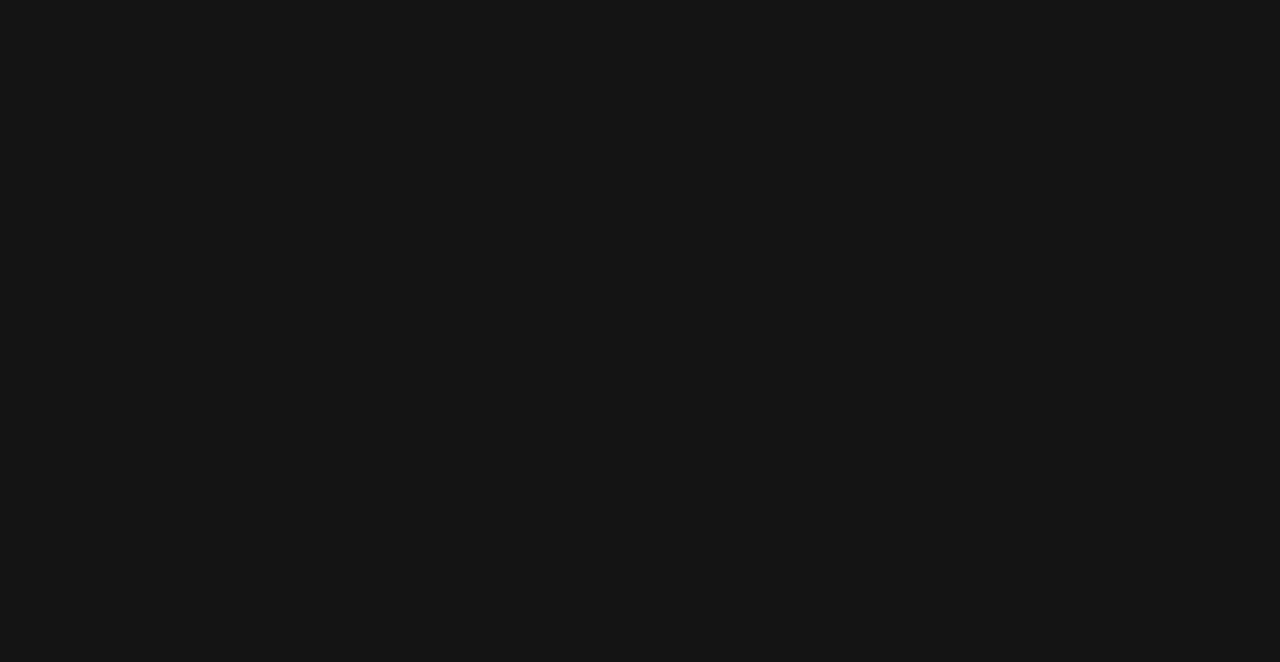
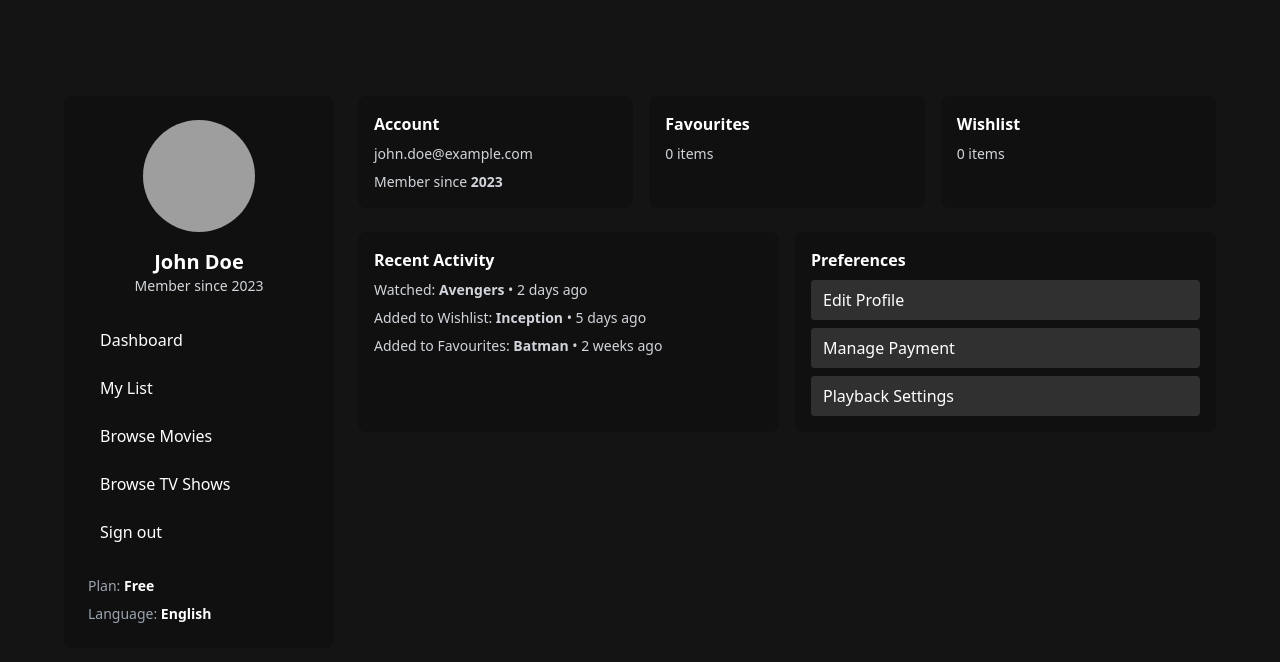
Before and after one commit to ShruthiMeenakshi/CineFlix, a React (Vite) app in the folder frontend/: page /profile in a window 1280 px wide. Before the commit this address had no page. Shown: the top 662 px of the page. Built offline with nearby package versions, Linux system fonts and the light colour scheme; grey boxes are pictures that could not be loaded.

Commit message:
enhanced loading speed and profile updation

```diff
--- a/frontend/src/App.jsx
+++ b/frontend/src/App.jsx
@@ -7,6 +7,7 @@ import News from './pages/News.jsx';
 import MovieDetails from './pages/MovieDetails.jsx';
 import Tvshows from './pages/Tvshows.jsx';
 import MyList from './pages/MyList.jsx';
+import Profile from './pages/Profile.jsx';
 
 export default function App() {
   return (
@@ -19,6 +20,7 @@ export default function App() {
         <Route path="/news" element={<News />} />
         <Route path="/movie/:title" element={<MovieDetails />} />
         <Route path="/list" element={<MyList />} />
+        <Route path="/profile" element={<Profile />} />
       </Routes>
     </div>
   );
--- a/frontend/src/pages/Home.jsx
+++ b/frontend/src/pages/Home.jsx
@@ -150,7 +150,7 @@ export default function Home() {
           <a href="#" className="text-3xl font-bold text-movieshere-red">MOVIES<span className="text-white">HERE</span></a>
           <div className="hidden md:flex ml-8 space-x-6">
             <Link to="/" className="hover:text-gray-300">Home</Link>
-            <Link to="/movies" className="hover:text-gray-300">TV Shows</Link>
+            <Link to="/tvshows" className="hover:text-gray-300">TV Shows</Link>
             <Link to="/movies" className="hover:text-gray-300">Movies</Link>
             <Link to="/news" className="hover:text-gray-300">New & Popular</Link>
             <Link to="/list" className="hover:text-gray-300">My List</Link>
@@ -161,10 +161,10 @@ export default function Home() {
             <i className="fas fa-search text-gray-300 mr-2"></i>
             <input value={navbarQuery} onChange={(e) => setNavbarQuery(e.target.value)} onKeyDown={(e) => { if (e.key === 'Enter') { setQuery(navbarQuery); searchMovies(navbarQuery, 1); } }} id="navbarSearchInput" type="text" placeholder="Search movies..." className="bg-transparent text-sm focus:outline-none w-48" />
           </div>
-          <a href="/profile.html" className="flex items-center space-x-2 cursor-pointer">
+          <Link to="/profile" className="flex items-center space-x-2 cursor-pointer">
             <img src="https://randomuser.me/api/portraits/men/32.jpg" alt="Profile" className="w-8 h-8 rounded" />
             <i className="fas fa-caret-down hover:text-gray-300"></i>
-          </a>
+          </Link>
         </div>
       </nav>
 
--- a/frontend/src/pages/Movies.jsx
+++ b/frontend/src/pages/Movies.jsx
@@ -9,6 +9,7 @@ export default function Movies() {
   }, []);
 
   const [posters, setPosters] = useState([]);
+  const [activeCategory, setActiveCategory] = useState('All');
 
   // fetch random posters from backend and initialize sliders
   useEffect(() => {
@@ -17,7 +18,9 @@ export default function Movies() {
         const res = await fetch('http://localhost:8082/api/movies/random-posters?count=12');
         const data = await res.json();
         if (Array.isArray(data) && data.length) {
-          setPosters(data);
+          // normalize to objects so we have consistent shape
+          const normalized = data.map((u, i) => ({ Poster: u, Title: `Poster ${i+1}`, imdbID: `poster-${i}` }));
+          setPosters(normalized);
           // allow DOM to update then init Swiper
           setTimeout(() => initSwipers(), 200);
         }
@@ -40,6 +43,40 @@ export default function Movies() {
     } catch (e) {
       // eslint-disable-next-line no-console
       console.warn('Swiper init failed', e);
+    }
+  }
+
+  async function fetchCategory(cat) {
+    setActiveCategory(cat);
+    if (cat === 'All') {
+      // reload random posters
+      try {
+        const res = await fetch('http://localhost:8082/api/movies/random-posters?count=12');
+        const data = await res.json();
+        if (Array.isArray(data) && data.length) {
+          const normalized = data.map((u, i) => ({ Poster: u, Title: `Poster ${i+1}`, imdbID: `poster-${i}` }));
+          setPosters(normalized);
+          setTimeout(() => initSwipers(), 200);
+        }
+      } catch (e) {
+        // ignore
+      }
+      return;
+    }
+
+    // search OMDB for this category as keyword, restrict to movies
+    try {
+      const res = await fetch(`http://localhost:8082/api/movies/search?query=${encodeURIComponent(cat)}&page=1&type=movie`);
+      const data = await res.json();
+      if (data && Array.isArray(data.Search) && data.Search.length) {
+        setPosters(data.Search);
+        setTimeout(() => initSwipers(), 200);
+      } else {
+        // fallback to random posters
+        setPosters([]);
+      }
+    } catch (e) {
+      // ignore
     }
   }
 
@@ -96,13 +133,9 @@ export default function Movies() {
         <h1 className="text-3xl md:text-4xl font-bold mb-8">Movies</h1>
 
         <div className="flex space-x-4 mb-8 overflow-x-auto pb-4">
-          <button className="category-btn whitespace-nowrap px-4 py-2 bg-movieshere-red rounded-md hover:bg-red-700">All Movies</button>
-          <button className="category-btn whitespace-nowrap px-4 py-2 bg-movieshere-gray hover:bg-movieshere-gray/80 rounded-md">Action</button>
-          <button className="category-btn whitespace-nowrap px-4 py-2 bg-movieshere-gray hover:bg-movieshere-gray/80 rounded-md">Comedy</button>
-          <button className="category-btn whitespace-nowrap px-4 py-2 bg-movieshere-gray hover:bg-movieshere-gray/80 rounded-md">Drama</button>
-          <button className="category-btn whitespace-nowrap px-4 py-2 bg-movieshere-gray hover:bg-movieshere-gray/80 rounded-md">Sci-Fi</button>
-          <button className="category-btn whitespace-nowrap px-4 py-2 bg-movieshere-gray hover:bg-movieshere-gray/80 rounded-md">Horror</button>
-          <button className="category-btn whitespace-nowrap px-4 py-2 bg-movieshere-gray hover:bg-movieshere-gray/80 rounded-md">Documentary</button>
+          {['All','Action','Comedy','Drama','Sci-Fi','Horror','Documentary'].map(cat => (
+            <button key={cat} onClick={() => fetchCategory(cat)} className={`category-btn whitespace-nowrap px-4 py-2 rounded-md ${activeCategory===cat ? 'bg-movieshere-red' : 'bg-movieshere-gray'} hover:opacity-90`}>{cat}</button>
+          ))}
         </div>
 
         <div className="mb-12 featured-movie">
@@ -187,17 +220,26 @@ export default function Movies() {
 
           <div className="swiper-container awards-slider">
             <div className="swiper-wrapper gap-5">
-              {(posters.length ? posters.slice(8, 12) : [null, null, null, null]).map((p, i) => (
+              {(posters.length ? posters.slice(0, 4) : [null, null, null, null]).map((p, i) => {
+                const posterUrl = p ? (typeof p === 'string' ? p : p.Poster) : null;
+                const title = p ? (p.Title || 'Unknown') : '';
+                const id = p ? (p.imdbID || p.id || `slide-${i}`) : `slide-${i}`;
+                return (
                 <div className="swiper-slide" key={i} style={{ width: 150 }}>
                   <div className="movie-card relative rounded overflow-hidden h-full">
-                    <div className="badge absolute top-2 left-2 bg-yellow-500 text-black text-xs font-bold px-2 py-1 rounded z-10 transition-transform">AWARD</div>
-                    <img src={p || 'https://via.placeholder.com/300x450?text=Award'} alt={`Award ${i}`} className="w-full h-full object-cover" />
+                    <img src={posterUrl || 'https://via.placeholder.com/300x450?text=Movie'} alt={title || `Movie ${i}`} className="w-full h-full object-cover" />
+                    <div className="absolute top-2 right-2 z-20 flex space-x-2">
+                      <button onClick={(e) => { e.stopPropagation(); const obj = { poster: posterUrl || '', title, id }; import('../lib/myList').then(m => { m.toggleWishlist(obj); window.dispatchEvent(new Event('storage')); }); }} className="bg-black bg-opacity-60 p-2 rounded-full hover:bg-opacity-90 text-white" title="Wishlist"><i className="fas fa-bookmark"></i></button>
+                      <button onClick={(e) => { e.stopPropagation(); const obj = { poster: posterUrl || '', title, id }; import('../lib/myList').then(m => { m.toggleFavorite(obj); window.dispatchEvent(new Event('storage')); }); }} className="bg-black bg-opacity-60 p-2 rounded-full hover:bg-opacity-90 text-white" title="Favourite"><i className="fas fa-heart"></i></button>
+                    </div>
                     <div className="absolute inset-0 bg-black bg-opacity-0 group-hover:bg-opacity-60 transition-all duration-300 flex items-center justify-center">
                       <button className="play-button bg-movieshere-red text-white px-4 py-2 rounded"><i className="fas fa-play"></i></button>
                     </div>
                   </div>
                 </div>
-              ))}
+              );
+              })}
+
             </div>
           </div>
         </div>
--- /dev/null
+++ b/frontend/src/pages/Profile.jsx
@@ -0,0 +1,102 @@
+import React, { useEffect, useState } from 'react';
+import { Link } from 'react-router-dom';
+import { getFavorites, getWishlist } from '../lib/myList';
+
+export default function Profile() {
+  const [favs, setFavs] = useState([]);
+  const [wish, setWish] = useState([]);
+
+  useEffect(() => {
+    document.title = 'Profile | MoviesHere';
+    setFavs(getFavorites());
+    setWish(getWishlist());
+    const onStorage = () => { setFavs(getFavorites()); setWish(getWishlist()); };
+    window.addEventListener('storage', onStorage);
+    return () => window.removeEventListener('storage', onStorage);
+  }, []);
+
+  return (
+    <div className="bg-movieshere-dark text-white min-h-screen px-4 md:px-12 pt-24">
+      <div className="max-w-6xl mx-auto grid grid-cols-1 md:grid-cols-4 gap-6">
+        {/* Sidebar */}
+        <aside className="col-span-1 bg-black/20 rounded-lg p-6 sticky top-24">
+          <div className="flex flex-col items-center">
+            <img src="https://randomuser.me/api/portraits/men/32.jpg" alt="avatar" className="w-28 h-28 rounded-full mb-4" />
+            <h2 className="text-xl font-bold">John Doe</h2>
+            <p className="text-sm text-gray-300">Member since 2023</p>
+          </div>
+
+          <nav className="mt-6">
+            <ul className="space-y-2">
+              <li><Link to="/profile" className="block px-3 py-2 rounded hover:bg-movieshere-gray">Dashboard</Link></li>
+              <li><Link to="/list" className="block px-3 py-2 rounded hover:bg-movieshere-gray">My List</Link></li>
+              <li><Link to="/movies" className="block px-3 py-2 rounded hover:bg-movieshere-gray">Browse Movies</Link></li>
+              <li><Link to="/tvshows" className="block px-3 py-2 rounded hover:bg-movieshere-gray">Browse TV Shows</Link></li>
+              <li><button className="w-full text-left px-3 py-2 rounded hover:bg-movieshere-gray">Sign out</button></li>
+            </ul>
+          </nav>
+
+          <div className="mt-6 text-sm text-gray-400">
+            <div className="mb-2">Plan: <strong className="text-white">Free</strong></div>
+            <div>Language: <strong className="text-white">English</strong></div>
+          </div>
+        </aside>
+
+        {/* Main dashboard */}
+        <main className="col-span-3 space-y-6">
+          <div className="grid grid-cols-1 md:grid-cols-3 gap-4">
+            <div className="bg-black/20 rounded-lg p-4">
+              <h3 className="font-semibold mb-2">Account</h3>
+              <div className="text-sm text-gray-300">john.doe@example.com</div>
+              <div className="text-sm text-gray-300 mt-2">Member since <strong>2023</strong></div>
+            </div>
+
+            <div className="bg-black/20 rounded-lg p-4">
+              <h3 className="font-semibold mb-2">Favourites</h3>
+              <div className="text-sm text-gray-300">{favs.length} items</div>
+              <div className="mt-3 grid grid-cols-3 gap-2">
+                {favs.slice(0,6).map(f => (
+                  <Link key={f.id} to={`/movie/${encodeURIComponent(f.title)}`} className="block">
+                    <img src={f.poster || 'https://via.placeholder.com/150x225?text=No'} alt={f.title} className="w-full h-20 object-cover rounded" />
+                  </Link>
+                ))}
+              </div>
+            </div>
+
+            <div className="bg-black/20 rounded-lg p-4">
+              <h3 className="font-semibold mb-2">Wishlist</h3>
+              <div className="text-sm text-gray-300">{wish.length} items</div>
+              <div className="mt-3 grid grid-cols-3 gap-2">
+                {wish.slice(0,6).map(w => (
+                  <Link key={w.id} to={`/movie/${encodeURIComponent(w.title)}`} className="block">
+                    <img src={w.poster || 'https://via.placeholder.com/150x225?text=No'} alt={w.title} className="w-full h-20 object-cover rounded" />
+                  </Link>
+                ))}
+              </div>
+            </div>
+          </div>
+
+          <div className="grid grid-cols-1 md:grid-cols-2 gap-4">
+            <div className="bg-black/20 rounded-lg p-4">
+              <h3 className="font-semibold mb-2">Recent Activity</h3>
+              <ul className="text-sm text-gray-300 space-y-2">
+                <li>Watched: <strong>Avengers</strong> • 2 days ago</li>
+                <li>Added to Wishlist: <strong>Inception</strong> • 5 days ago</li>
+                <li>Added to Favourites: <strong>Batman</strong> • 2 weeks ago</li>
+              </ul>
+            </div>
+
+            <div className="bg-black/20 rounded-lg p-4">
+              <h3 className="font-semibold mb-2">Preferences</h3>
+              <div className="flex flex-col gap-2">
+                <button className="bg-movieshere-gray px-3 py-2 rounded text-left">Edit Profile</button>
+                <button className="bg-movieshere-gray px-3 py-2 rounded text-left">Manage Payment</button>
+                <button className="bg-movieshere-gray px-3 py-2 rounded text-left">Playback Settings</button>
+              </div>
+            </div>
+          </div>
+        </main>
+      </div>
+    </div>
+  );
+}
```
Also changed, not shown: frontend/src/lib/apiCache.js (added, +74 -0 lines), frontend/src/pages/Tvshows.jsx (+29 -8 lines).
